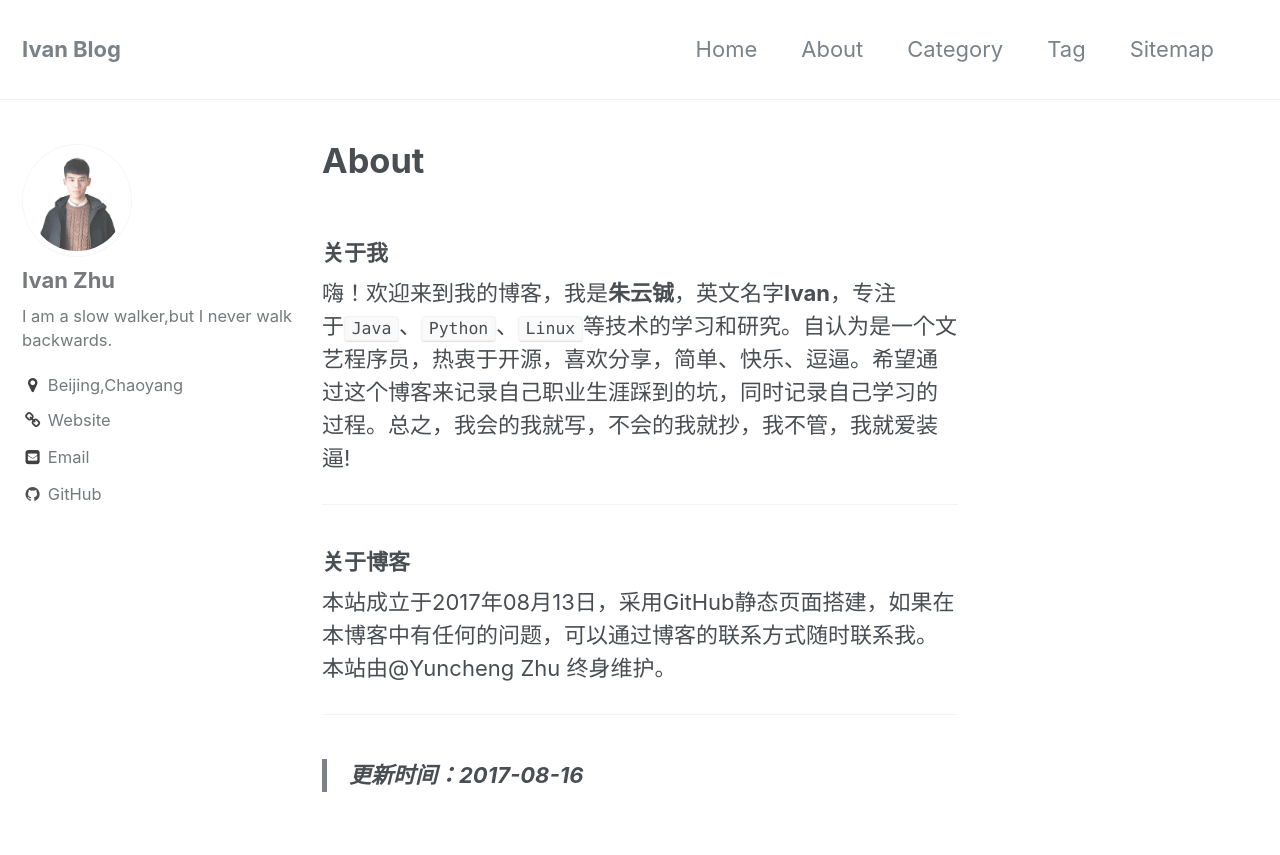
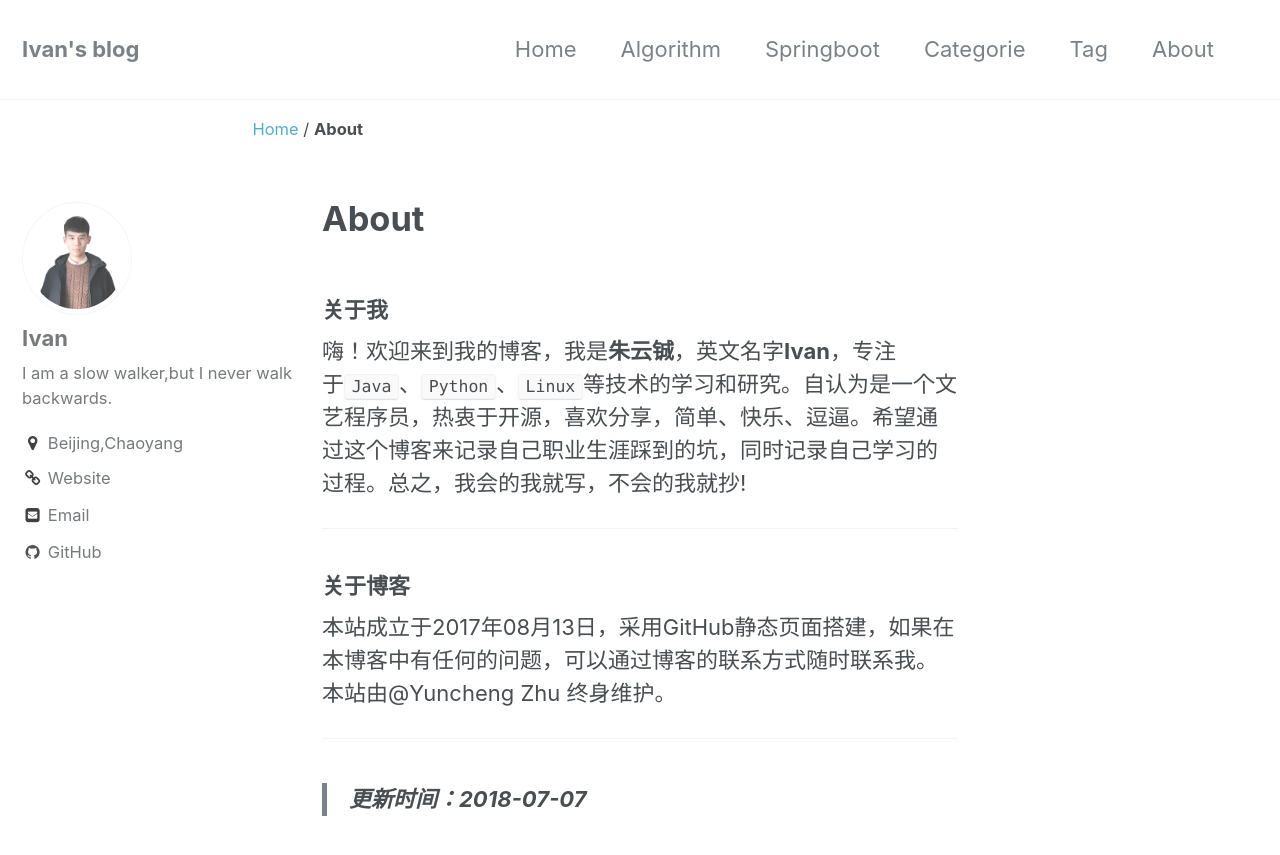
Before and after one commit to zhuyuncheng/zhuyuncheng.github.io, a Jekyll site: the page built from _pages/about.md, in a window 1280 px wide and 900 px high. Shown: the top 855 px of the window. Built offline with Jekyll 4.4.1, drawn with Linux system fonts in a browser that asks for light colours; nearby versions of some CDN libraries; a script bundle is joined from its source files by our own code; library files that are not in the unit come from our copies.

Commit message:
optimization ivan blog

```diff
--- a/_config.yml
+++ b/_config.yml
@@ -7,7 +7,7 @@
 
 # Site Settings
 locale                   : "en"
-title                    : "Ivan Blog"
+title                    : "Ivan's blog"
 title_separator          : "-"
 name                     : "Yuncheng Zhu"
 description              : "An amazing website."
@@ -15,7 +15,7 @@
 baseurl                  : # the subpath of your site, e.g. "/blog"
 repository               : "zhuyuncheng/zhuyuncheng.github.io" # GitHub username/repo-name e.g. "mmistakes/minimal-mistakes"
 teaser                   : "/assets/image/IMG_0276.png" # path of fallback teaser image, e.g. "/assets/images/500x300.png"
-# breadcrumbs            : false # true, false (default)
+breadcrumbs              : true # true, false (default)
 words_per_minute         : 200
 comments:
   provider               : "disqus" # false (default), "disqus", "discourse", "facebook", "google-plus", "staticman", "custom"
@@ -46,6 +46,9 @@
         format           : "iso8601" # "iso8601" (default), "timestamp-seconds", "timestamp-milliseconds"
 atom_feed:
   path                   : # blank (default) uses feed.xml
+search                   : true # true, false (default)
+search_full_content      : true # true, false (default)
+search_provider          : "lunr" # lunr (default), algolia, google
 
 # SEO Related
 google_site_verification :
@@ -77,7 +80,7 @@
 
 # Site Author
 author:
-  name             : "Ivan Zhu"
+  name             : "Ivan"
   avatar           : "/assets/image/IMG_0276.png" # path of avatar image, e.g. "/assets/images/bio-photo.jpg"
   bio              : "I am a slow walker,but I never walk backwards."
   location         : "Beijing,Chaoyang"
@@ -206,30 +209,30 @@
 #  - <base_path/categories/my-awesome-category/index.html ~> path: /categories/
 #  - <base_path/my-awesome-category/index.html ~> path: /
 
-category_archive:
-  type: liquid
-  path: /categories/
-tag_archive:
-  type: liquid
-  path: /tags/
+# category_archive:
+#   type: liquid
+#   path: /categories/
+# tag_archive:
+#   type: liquid
+#   path: /tags/
 
 # https://github.com/jekyll/jekyll-archives
-#category_archive:
-#   type: jekyll-archives
-#   path: /categories/
-#tag_archive:
-#   type: jekyll-archives
-#   path: /tags/
-#jekyll-archives:
-#   enabled:
-#     - categories
-#     - tags
-#   layouts:
-#     category: archive-taxonomy
-#     tag: archive-taxonomy
-#   permalinks:
-#     category: /categories/:name/
-#     tag: /tags/:name/
+category_archive:
+   type: jekyll-archives
+   path: /categories/
+tag_archive:
+   type: jekyll-archives
+   path: /tags/
+jekyll-archives:
+   enabled:
+     - categories
+     - tags
+   layouts:
+     category: archive-taxonomy
+     tag: archive-taxonomy
+   permalinks:
+     category: /categories/:name/
+     tag: /tags/:name/
 
 
 # HTML Compression
--- a/_data/navigation.yml
+++ b/_data/navigation.yml
@@ -2,12 +2,13 @@
 main:
   - title: "Home"
     url: /
-  - title: "About"
-    url: /about/
-  #  url: https://mmistakes.github.io/minimal-mistakes/about/
-  - title: "Category"
+  - title: "Algorithm"
+    url: /algorithm-and-data-structure/
+  - title: "Springboot"
+    url: /categories/springboot
+  - title: "Categorie"
     url: /categories/
   - title: "Tag"
     url: /tags/
-  - title: "Sitemap"
-    url: /sitemap.xml
+  - title: "About"
+    url: /about/
--- a/_pages/about.md
+++ b/_pages/about.md
@@ -3,10 +3,10 @@
 title: About
 ---
 ### 关于我
-嗨！欢迎来到我的博客，我是**朱云铖**，英文名字**Ivan**，专注于`Java`、`Python`、`Linux`等技术的学习和研究。自认为是一个文艺程序员，热衷于开源，喜欢分享，简单、快乐、逗逼。希望通过这个博客来记录自己职业生涯踩到的坑，同时记录自己学习的过程。总之，我会的我就写，不会的我就抄，我不管，我就爱装逼!
+嗨！欢迎来到我的博客，我是**朱云铖**，英文名字**Ivan**，专注于`Java`、`Python`、`Linux`等技术的学习和研究。自认为是一个文艺程序员，热衷于开源，喜欢分享，简单、快乐、逗逼。希望通过这个博客来记录自己职业生涯踩到的坑，同时记录自己学习的过程。总之，我会的我就写，不会的我就抄!
 - - -
 ### 关于博客
 本站成立于2017年08月13日，采用GitHub静态页面搭建，如果在本博客中有任何的问题，可以通过博客的联系方式随时联系我。
 本站由@Yuncheng Zhu 终身维护。
 - - -
->**更新时间：2017-08-16**
+>**更新时间：2018-07-07**
```
Also changed, not shown: Gemfile (+6 -1 lines), _posts/2017-08-13-Ivan.md (+3 -0 lines), Gemfile.lock (deleted), assets/image/1.jpg (deleted), assets/image/2.jpg (deleted), assets/image/3.jpg (deleted), assets/image/4.jpg (deleted), assets/image/5.jpg (deleted), assets/image/6.jpg (deleted), 5 other files.
